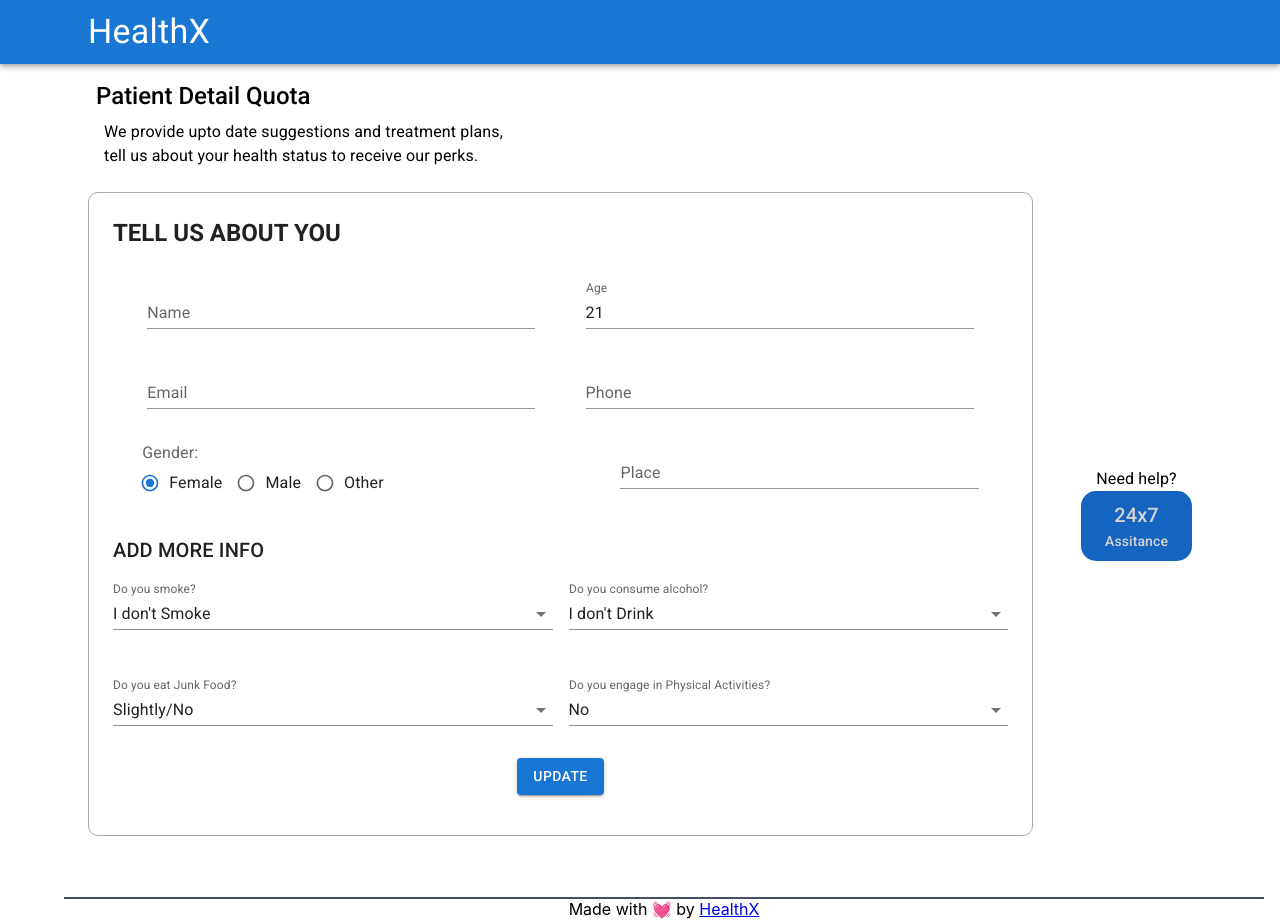
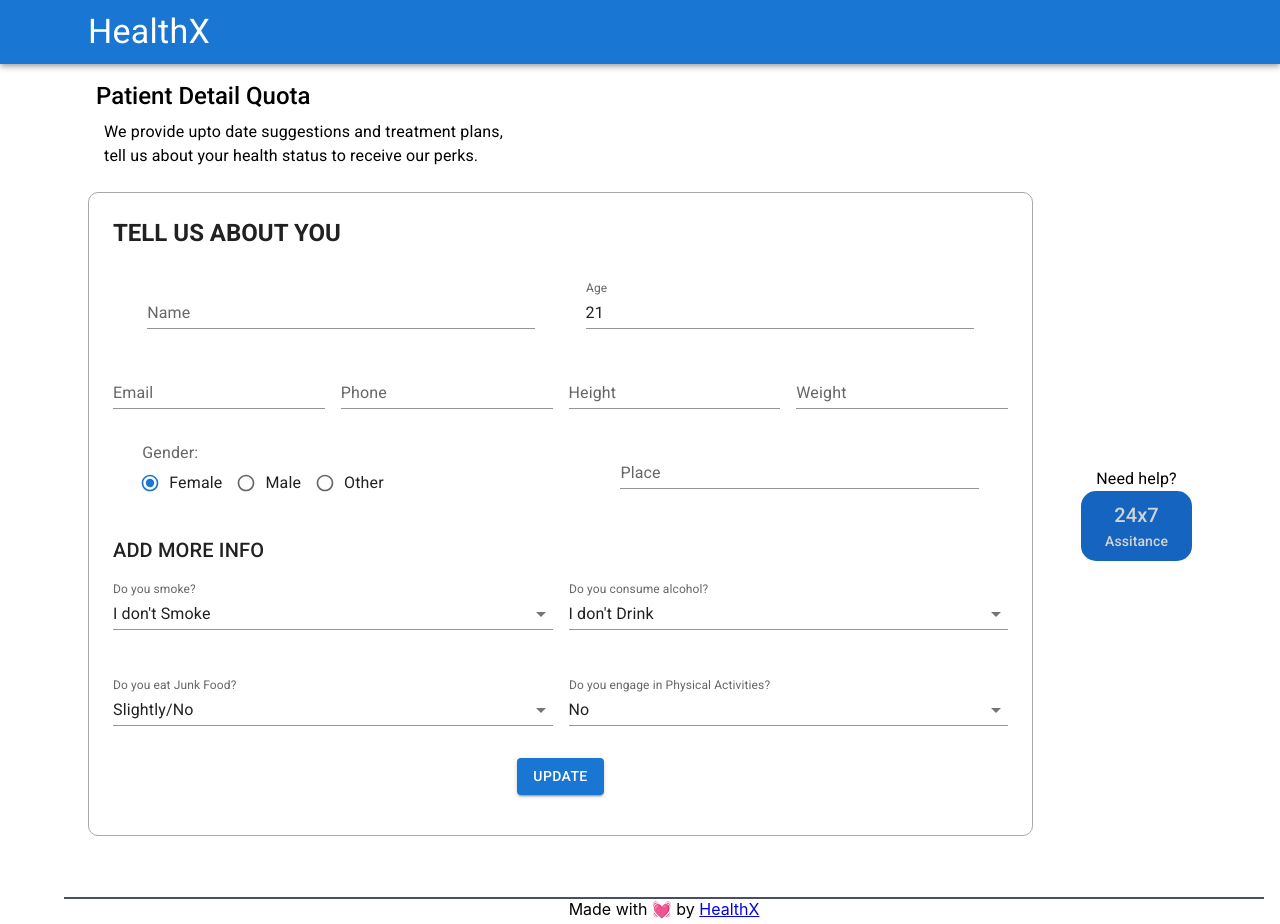
Before and after one commit to the3plet/HealthX, a React (Create React App) app in the folder frontend/: page /patientdata in a window 1280 px wide. Built offline with nearby package versions, Linux system fonts and the light colour scheme.

Commit message:
Patient Data Updated

```diff
--- a/frontend/src/Pages/Patient.jsx
+++ b/frontend/src/Pages/Patient.jsx
@@ -79,6 +79,8 @@ const Patient = () => {
       age: 21,
       email: "",
       phone: "",
+      height:"",
+      weight:"",
       gender: "female",
       place: "",
       smoking: 0,
@@ -172,6 +174,24 @@ const Patient = () => {
                 color="primary"
                 sx={{ my: 2, flexGrow: 0.4 }}
                 value={formData.phone}
+                onChange={handlePhoneChange}
+              />
+              <TextField
+                label="Height"
+                variant="standard"
+                type="number"
+                color="primary"
+                sx={{ my: 2, flexGrow: 0.4 }}
+                value={formData.height}
+                onChange={handlePhoneChange}
+              />
+              <TextField
+                label="Weight"
+                variant="standard"
+                type="number"
+                color="primary"
+                sx={{ my: 2, flexGrow: 0.4 }}
+                value={formData.weight}
                 onChange={handlePhoneChange}
               />
             </Stack>
```
